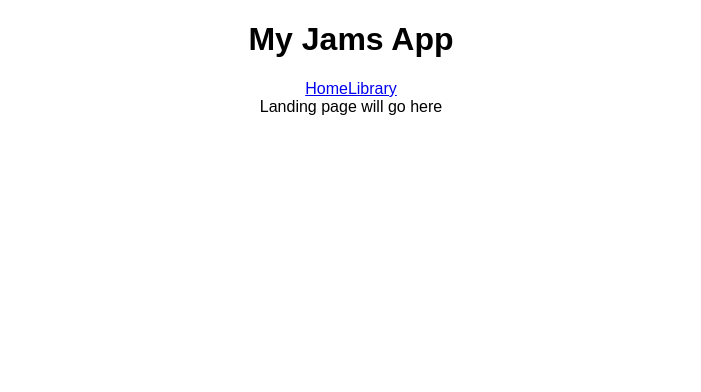
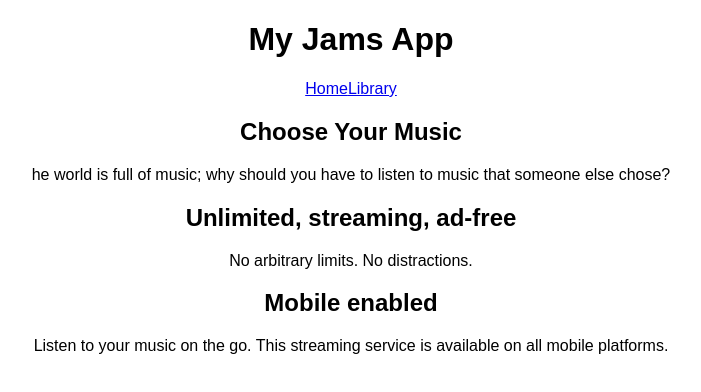
Before and after one commit to ivynguyen003/my-jams-app, a React (Create React App) app: page / in a window 1280 px wide. Shown: the top 392 px of the page, without its empty margins (289-990 px from the left). Built offline with nearby package versions, Linux system fonts and the light colour scheme.

Commit message:
add content to Landing page

```diff
--- a/src/components/Landing.js
+++ b/src/components/Landing.js
@@ -2,7 +2,20 @@
 
 const Landing = () => (
   <section className="landing">
-    Landing page will go here
+    <section className="selling-points">
+      <div className="point">
+        <h2 className="point-title">Choose Your Music</h2>
+        <p className="point-description">he world is full of music; why should you have to listen to music that someone else chose?</p>
+      </div>
+      <div className="point">
+        <h2 className="point-title">Unlimited, streaming, ad-free</h2>
+        <p className="point-description">No arbitrary limits. No distractions.</p>
+      </div>
+      <div className="point">
+        <h2 className="point-title">Mobile enabled</h2>
+        <p className="point-description">Listen to your music on the go. This streaming service is available on all mobile platforms.</p>
+      </div>
+    </section>
   </section>
 );
 
```
